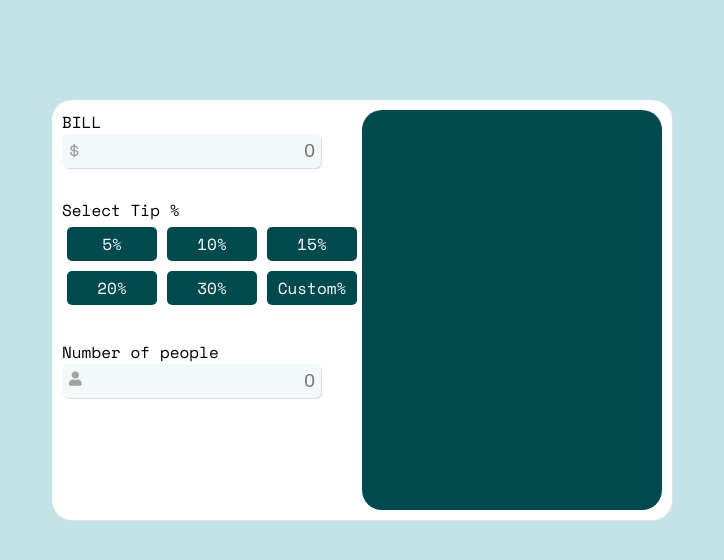
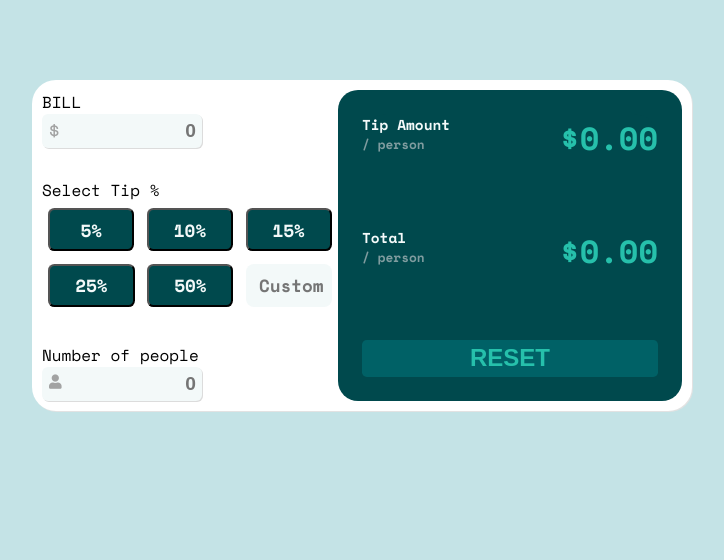
Before and after one commit to SpideyFanDan/tip-calculator, a plain HTML site: page index.html in a window 1280 px wide. Shown: the whole page, without its empty margins (278-1002 px from the left). Drawn offline with nearby package versions, Linux system fonts and the light colour scheme.

Commit message:
finished style and added script.js file

```diff
--- a/index.html
+++ b/index.html
@@ -14,35 +14,44 @@
     />
     <link rel="stylesheet" href="https://cdnjs.cloudflare.com/ajax/libs/font-awesome/5.1.1/css/fontawesome.min.css" integrity="sha512-fZR38yq4xO90wo6TP7f0IltoS2HxJD3HmXEEt4cGU3BXPDjGZ6nun24myAgfajbfO1TOigLZT/ylZGRhA8vtZQ==" crossorigin="anonymous" referrerpolicy="no-referrer"
     />
-    <!-- <link ref="stylesheet" href="style.css"> -->
+    <!-- <link ref="stylesheet" href="./style.css"> -->
 	<style>
+        :root {
+            --color__cyan-primary: hsl(172, 67%, 45%);
+            --color__cyan-dark: hsl(183, 100%, 15%);
+            --color__cyan-dark-gray1: hsl(186, 14%, 43%);
+            --color__cyan-dark-gray2: hsl(184, 14%, 56%);
+            --color__cyan-light-gray1: hsl(185, 41%, 84%);
+            --color__cyan-light-gray2: hsl(189, 41%, 97%);
+            --color__white: hsl(0, 0%, 100%);
+}
 		body {
             background: #C4E3E6;
             font-family: 'Space Mono', monospace;
         }
         .container {
             display: flex;
-            width: 600px;
-            height: 400px;
+            width: 40rem;
+            height: auto;
             background: white;
             margin-left: auto;
             margin-right: auto;
-            margin-top: 100px;
-            border-radius: 20px;
+            margin-top: 5rem;
+            border-radius: 1.5rem;
             box-shadow: 1px 1px #E2E2E2;
             padding: 10px;
         }
         .left {
             flex: 1;
         }
-        .right {
-            flex: 1;
-        }
         .right-section-container {
             background: #00494D;
             width: 100%;
             height: 100%;
-            border-radius: 20px;
+            border-radius: 1.5rem;
+            display: flex;
+            flex-direction: column;
+            justify-content: space-between;
         }
         .cal-input {
             background: #F3F9F9;
@@ -77,26 +86,110 @@
             font-size: 0.9em;
         }
         .tips-wrapper {
+            position: relative;
             display: flex;
+            justify-content: space-between;
+            align-content: space-between;
+            flex-wrap: wrap
         }
         .tip-item {
             flex: 1;
+            font-weight: 700;
+            font-family: "Space Mono", monospace;
+            font-size: 1.1rem;
             background: #00494D;
-            margin: 5px;
-            padding: 5px;
+            margin: .4rem;
+            padding: .4rem;
+            cursor: pointer;
             text-align: center;
-            color: white;
-            border-radius: 5px;
+            color: #F3F9F9;
+            border-radius: .4rem;
+        }
+
+        button.tip-item:hover {
+            background-color: var(--color__cyan-primary);
+            color: var(--color__cyan-dark);
+        }
+        button.tip-item--active {
+            background-color: var(--color__cyan-primary);
+            color: var(--color__cyan-dark);
         }
         .select-tip {
             margin-top: 30px;
             margin-bottom: 30px;
         }
+        .chosen-tip, .tip-total {
+            display: flex;
+            justify-content: space-between;
+            margin: 0;
+        }
+        .chosen-tip {
+            display: flex;
+            align-items: space-between;
+        }
+        .tip-amount {
+            justify-content: flex-start;
+            color: white;
+        }
+        input, .tips-wrapper input {
+            width: 50%;
+            padding: 0.5rem;
+            text-align: end;
+            background-color: #F3F9F9;
+            color: #00494D;
+            border: none;
+            font-weight: 700;
+            border-radius: 0.5rem;
+        }
+
+        .right {
+            padding: 1.5rem;
+            background-color: var(--color__cyan-dark);
+            border-radius: 20px;
+            flex: 1;
+            display: flex;
+            flex-direction: column;
+            justify-content: space-between;
+        }
+        .tip-amount h2 {
+            color: var(--color__cyan-light-gray2);
+            margin: 0;
+            font-size: .9rem;
+        }
+
+        .tip-amount h3 {
+            color: var(--color__cyan-dark-gray2);
+            margin: 0;
+            font-size: .8rem;
+        }
+
+        .amount {
+            color: var(--color__cyan-primary);
+            font-size: 2rem;
+            font-weight: 700;
+        }
+        .reset-button {
+            padding: .3rem 1rem;
+            background-color: hsl(183, 100%, 20%);
+            color: var(--color__cyan-primary);
+            font-size: 1.5rem;
+            font-weight: 700;
+            border: none;
+            border-radius: 0.3rem;
+            cursor: pointer;
+        }
+
+        .reset-button:hover {
+            background-color: var(--color__cyan-primary);
+            color: var(--color__cyan-dark);
+        }
+
+
 	</style>
 </head>
 <body>
     <main class="container">
-        <div class="left">
+        <section class="left">
             <label for="">BILL</label>
             <div class="amount-wrapper">
                 <input id="amount" class="cal-input" name="amount" type="text" placeholder="0" />
@@ -104,14 +197,14 @@
             <div class="select-tip">
                 <label for="">Select Tip %</label>
                 <div class="tips-wrapper">
-                    <div class="tip-item">5%</div>
-                    <div class="tip-item">10%</div>
-                    <div class="tip-item">15%</div>
+                    <button class="tip-item" id="p05">5%</button>
+                    <button class="tip-item" id="p10">10%</button>
+                    <button class="tip-item" id="p15">15%</button>
                 </div>
                 <div class="tips-wrapper">
-                    <div class="tip-item">20%</div>
-                    <div class="tip-item">30%</div>
-                    <div class="tip-item">Custom%</div>
+                    <button class="tip-item" id="p25">25%</button>
+                    <button class="tip-item" id="p50">50%</button>
+                    <input type="text" id="pCustom" placeholder="Custom" class="tip-item" id="p05" />
                 </div>
             </div>
             <label for="">Number of people</label>
@@ -119,13 +212,28 @@
                 <i class="fas fa-user"></i>
                 <input id="nop" class="cal-input" name="nop" type="text" placeholder="0" />
             </div>
-        </div>
+        </section>
         <!-- ./left-->
-        <div class="right">
+        <section class="right">
             <div class="right-section-container">
+                <div class="chosen-tip">
+                    <div class="tip-amount">
+                        <h2>Tip Amount</h2>
+                        <h3>/ person</h3>
+                    </div>
+                    <div class="amount" id="tip-amount">$0.00</div>
+                </div>
+                <div class="tip-total">
+                    <div class="tip-amount">
+                        <h2>Total</h2>
+                        <h3>/ person</h3>
+                    </div>
+                    <div class="amount" id="total-amount">$0.00</div>
+                </div>
+                <button class="reset-button">RESET</button>
             </div>
             <!-- ./right-section-container-->
-        </div>
+        </section>
         <!-- ./right-->
     </main>
     <!-- ./container-->
--- a/style.css
+++ b/style.css
@@ -1,3 +1,13 @@
+:root {
+    --color__cyan-primary: hsl(172, 67%, 45%);
+    --color__cyan-dark: hsl(183, 100%, 15%);
+    --color__cyan-dark-gray1: hsl(186, 14%, 43%);
+    --color__cyan-dark-gray2: hsl(184, 14%, 56%);
+    --color__cyan-light-gray1: hsl(185, 41%, 84%);
+    --color__cyan-light-gray2: hsl(189, 41%, 97%);
+    --color__white: hsl(0, 0%, 100%);
+}
+
 body {
     background: #C4E3E6;
     font-family: 'Space Mono', monospace;
@@ -5,13 +15,13 @@ body {
 
 .container {
     display: flex;
-    width: 600px;
-    height: 400px;
+    width: 40rem;
+    height: auto;
     background: white;
     margin-left: auto;
     margin-right: auto;
-    margin-top: 100px;
-    border-radius: 20px;
+    margin-top: 5rem;
+    border-radius: 1.5rem;
     box-shadow: 1px 1px #E2E2E2;
     padding: 10px;
 }
@@ -20,15 +30,14 @@ body {
     flex: 1;
 }
 
-.right {
-    flex: 1;
-}
-
 .right-section-container {
     background: #00494D;
     width: 100%;
     height: 100%;
-    border-radius: 20px;
+    border-radius: 1.5rem;
+    display: flex;
+    flex-direction: column;
+    justify-content: space-between;
 }
 
 .cal-input {
@@ -69,20 +78,113 @@ i.fas.fa-user {
 }
 
 .tips-wrapper {
+    position: relative;
     display: flex;
+    justify-content: space-between;
+    align-content: space-between;
+    flex-wrap: wrap
 }
 
 .tip-item {
     flex: 1;
+    font-weight: 700;
+    font-family: "Space Mono", monospace;
+    font-size: 1.1rem;
     background: #00494D;
     margin: 5px;
     padding: 5px;
+    cursor: pointer;
     text-align: center;
-    color: white;
+    color: #F3F9F9;
     border-radius: 5px;
+}
+
+button.tip-item:hover {
+    background-color: var(--color__cyan-primary);
+    color: var(--color__cyan-dark);
+}
+
+button.tip-item--active {
+    background-color: var(--color__cyan-primary);
+    color: var(--color__cyan-dark);
 }
 
 .select-tip {
     margin-top: 30px;
     margin-bottom: 30px;
 }
+
+.chosen-tip,
+.tip-total {
+    display: flex;
+    justify-content: space-between;
+    margin: 0;
+}
+
+.chosen-tip {
+    display: flex;
+    align-items: space-between;
+}
+
+.tip-amount {
+    justify-content: flex-start;
+    color: white;
+}
+
+input {
+    width: 50%;
+    padding: 0.5rem;
+    text-align: end;
+    background-color: #F3F9F9;
+    color: #00494D;
+    border: none;
+    font-weight: 700;
+    border-radius: 0.5rem;
+}
+.tips-wrapper input {
+    background-color: #F3F9F9;
+}
+
+.right {
+    padding: 1.5rem;
+    background-color: var(--color__cyan-dark);
+    border-radius: 20px;
+    flex: 1;
+    display: flex;
+    flex-direction: column;
+    justify-content: space-between;
+}
+
+.tip-amount h2 {
+    color: var(--color__cyan-light-gray2);
+    margin: 0;
+    font-size: .9rem;
+}
+
+.tip-amount h3 {
+    color: var(--color__cyan-dark-gray2);
+    margin: 0;
+    font-size: .8rem;
+}
+
+.amount {
+    color: var(--color__cyan-primary);
+    font-size: 2rem;
+    font-weight: 700;
+}
+
+.reset-button {
+    padding: .3rem 1rem;
+    background-color: hsl(183, 100%, 20%);
+    color: var(--color__cyan-primary);
+    font-size: 1.5rem;
+    font-weight: 700;
+    border: none;
+    border-radius: 0.3rem;
+    cursor: pointer;
+}
+
+.reset-button:hover {
+    background-color: var(--color__cyan-primary);
+    color: var(--color__cyan-dark);
+}
```
Also changed, not shown: script.js (added).
